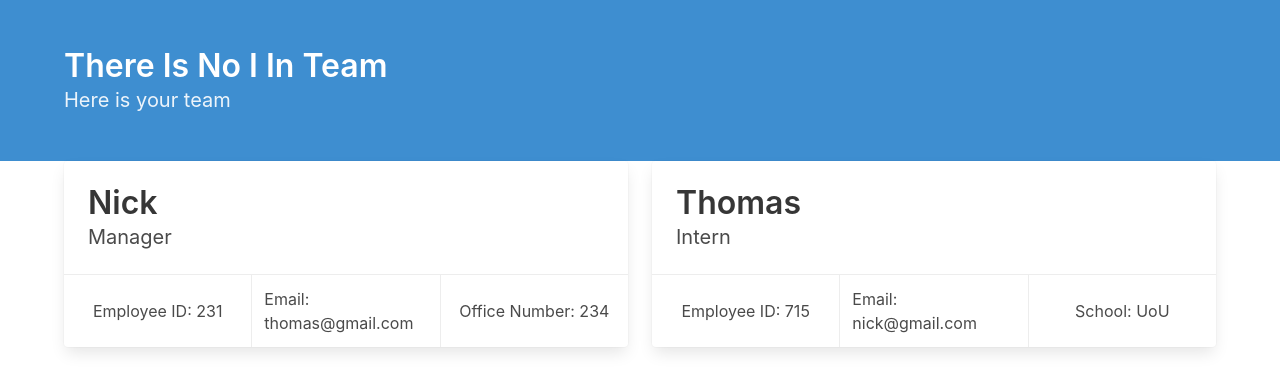
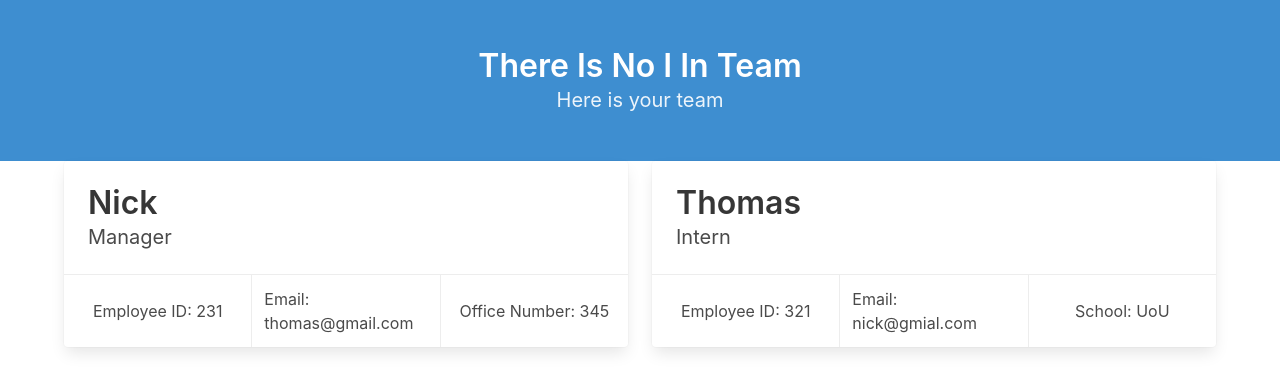
Before and after one commit to Modern-Viking/noIinTeam, a website: page output/index.html in a window 1280 px wide. Drawn offline with nearby package versions, Linux system fonts and the light colour scheme.

Commit message:
added gif

```diff
--- a/output/index.html
+++ b/output/index.html
@@ -9,7 +9,7 @@
     <script defer src="https://use.fontawesome.com/releases/v5.3.1/js/all.js"></script>
   </head>
   <body>
-  <section class="hero is-info text-is-centered">
+  <section class="hero is-info has-text-centered">
   <div class="hero-body">
     <div class="container">
       <h1 class="title">
@@ -48,7 +48,7 @@
         </p>
         <p class="card-footer-item">
             <span>
-            Office Number: 234
+            Office Number: 345
             </span>
         </p>
     </footer>
@@ -67,12 +67,12 @@
     <footer class="card-footer">
         <p class="card-footer-item">
             <span>
-            Employee ID: 715
+            Employee ID: 321
             </span>
         </p>
         <p class="card-footer-item">
             <span>
-            Email: nick@gmail.com
+            Email: nick@gmial.com
             </span>
         </p>
         <p class="card-footer-item">
```
Also changed, not shown: README.md, 1 other file.
